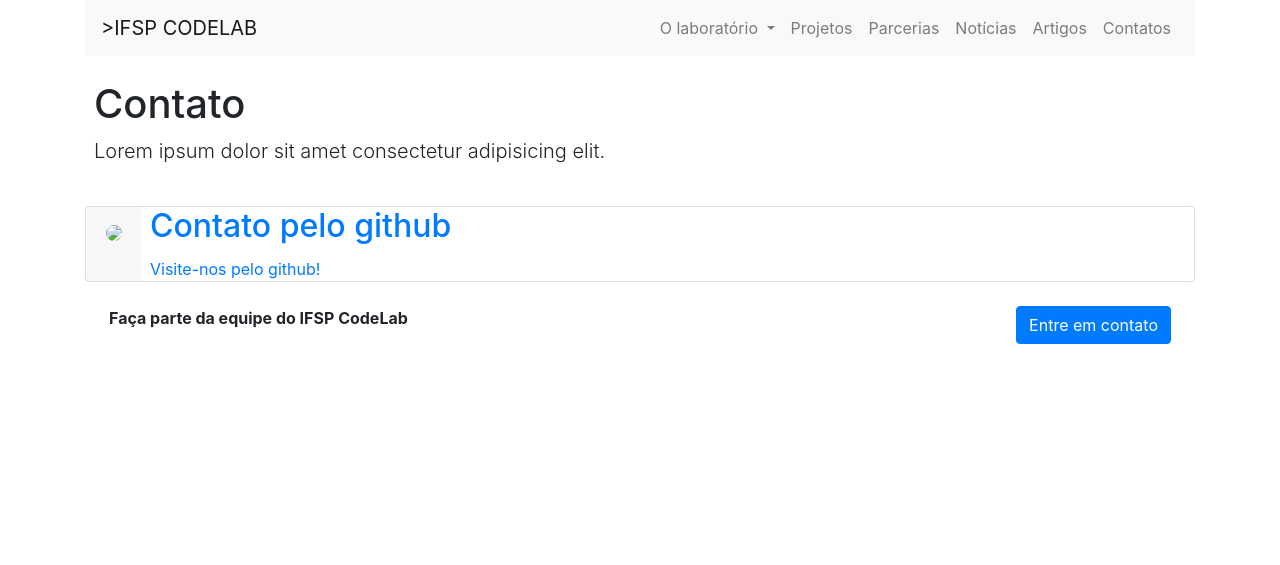
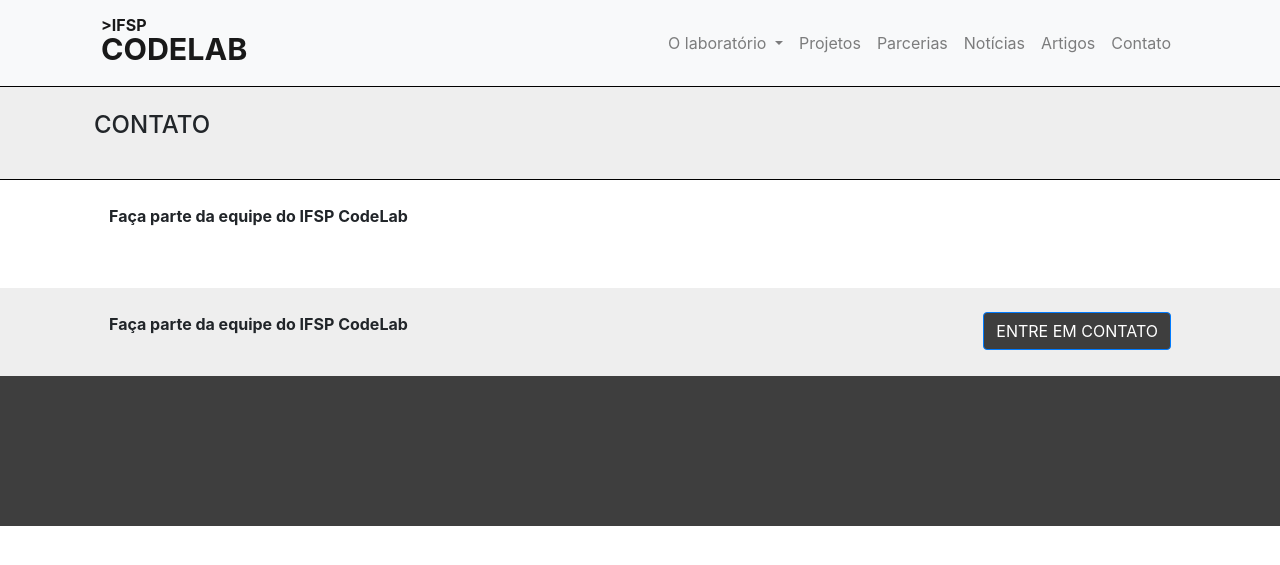
Before and after one commit to ifspcodelab/ifspcodelab.github.io, a Jekyll site: the page built from pages/contato.html, in a window 1280 px wide. Shown: the top 565 px of the page. Built offline with Jekyll 4.4.1, drawn with Linux system fonts in a browser that asks for light colours.

Commit message:
Contato adequado com Jekyll

```diff
--- a/_includes/navbar.html
+++ b/_includes/navbar.html
@@ -35,7 +35,7 @@
               <a class="nav-link" href="/pages/artigos.html">Artigos</a>
             </li>
             <li class="nav-item">
-              <a class="nav-link" href="/pages/contato.html">Contatos</a>
+              <a class="nav-link" href="/pages/contato.html">Contato</a>
             </li>
           </ul>
           <!--fim lista -->
--- a/pages/contato.html
+++ b/pages/contato.html
@@ -1,113 +1,11 @@
-<!doctype html>
-<html lang="pt-br">
-
-<head>
-  <meta charset="utf-8">
-  <meta name="viewport" content="width=device-width, initial-scale=1, shrink-to-fit=no">
-  <link rel="stylesheet" href="../bootstrap/css/bootstrap.min.css">
-  <link rel="stylesheet" href="../css/estilo_layout.css">
-  <title>Contato</title>
-</head>
-
-<body>
-  <header>
-    <div class="container">
-      <nav class="navbar navbar-expand-md navbar-light bg-light">
-        <a class="navbar-brand " href="#">
-          >IFSP
-          <span>CODELAB</span>
-        </a>
-        <button class="navbar-toggler" type="button" data-toggle="collapse" data-target="#navbarNavDropdown" aria-controls="navbarNavDropdown"
-          aria-expanded="false" aria-label="Alterna navegação">
-          <span class="navbar-toggler-icon"></span>
-        </button>
-        <div class="collapse navbar-collapse" id="navbarNavDropdown">
-          <ul class="navbar-nav  ml-auto  ">
-            <li class="nav-item dropdown">
-              <a class="nav-link dropdown-toggle" href="#" id="navbarDropdownMenuLink" role="button" data-toggle="dropdown" aria-haspopup="true"
-                aria-expanded="false">
-                O laboratório
-              </a>
-              <div class="dropdown-menu" aria-labelledby="navbarDropdownMenuLink">
-                <a class="dropdown-item" href="#">Missão, Visão e Valores</a>
-                <a class="dropdown-item" href="#">Publicações</a>
-                <a class="dropdown-item" href="#">Equipe</a>
-              </div>
-            </li>
-            <li class="nav-item">
-              <a class="nav-link" href="#">Projetos</a>
-            </li>
-            <li class="nav-item">
-              <a class="nav-link" href="#">Parcerias</a>
-            </li>
-            <li class="nav-item">
-              <a class="nav-link" href="#">Notícias</a>
-            </li>
-            <li class="nav-item">
-              <a class="nav-link" href="#">Artigos</a>
-            </li>
-            <li class="nav-item">
-              <a class="nav-link" href="#">Contatos</a>
-            </li>
-          </ul>
-          <!--fim lista -->
-        </div>
-        <!--Fim de dropdown-->
-      </nav>
-    </div>
-    <!--Fim de container -->
-  </header>
-  <article>
-    <div class="titulo-pagina">
-      <div class="container">
-        <div class="row">
-          <div class="col-md-12 p-4">
-            <h1>Contato</h1>
-            <p class="lead">Lorem ipsum dolor sit amet consectetur adipisicing elit. </p>
-          </div>
-        </div>
-      </div>
-    </div>
-    <div id="conteudo" class="container aumenta-margem-top">
-        <div class="card flex-row flex-wrap">
-            <div class="card-header  border-0">
-                <img class= "img-contato rounded-circle"src="../images/github-icon.png" >
-            </div>
-            <div class="card-block px-2 preenchimento">
-              <a href="">
-                <h2 class="card-title">Contato pelo github</h2>
-                <p class="card-text">Visite-nos pelo github!</p>
-              </a>
-            </div>
-            <div class="w-100"></div>
-
-        </div>
-
-    </div>
-  </article>
-  <aside id="entre-em-contato">
-    <div class="container">
+---
+layout: layout
+titulo: Contato
+subtitulo:
+---
       <div class="row p-4">
         <div class="col-sm">
           <p>
             <b>Faça parte da equipe do IFSP CodeLab</b>
           </p>
         </div>
-        <div class="col-sm ">
-          <button id="botao-entre-em-contato" type="button" class="btn btn-primary float-right">Entre em contato</button>
-        </div>
-      </div>
-    </div>
-  </aside>
-  <footer>
-    <div class="container">
-      <div class="row">
-      </div>
-    </div>
-  </footer>
-  <script src="../bootstrap/js/jquery-3.3.1.slim.min.js"></script>
-  <script src="../bootstrap/js/popper.min.js"></script>
-  <script src="../bootstrap/js/bootstrap.min.js"></script>
-</body>
-
-</html>
```
